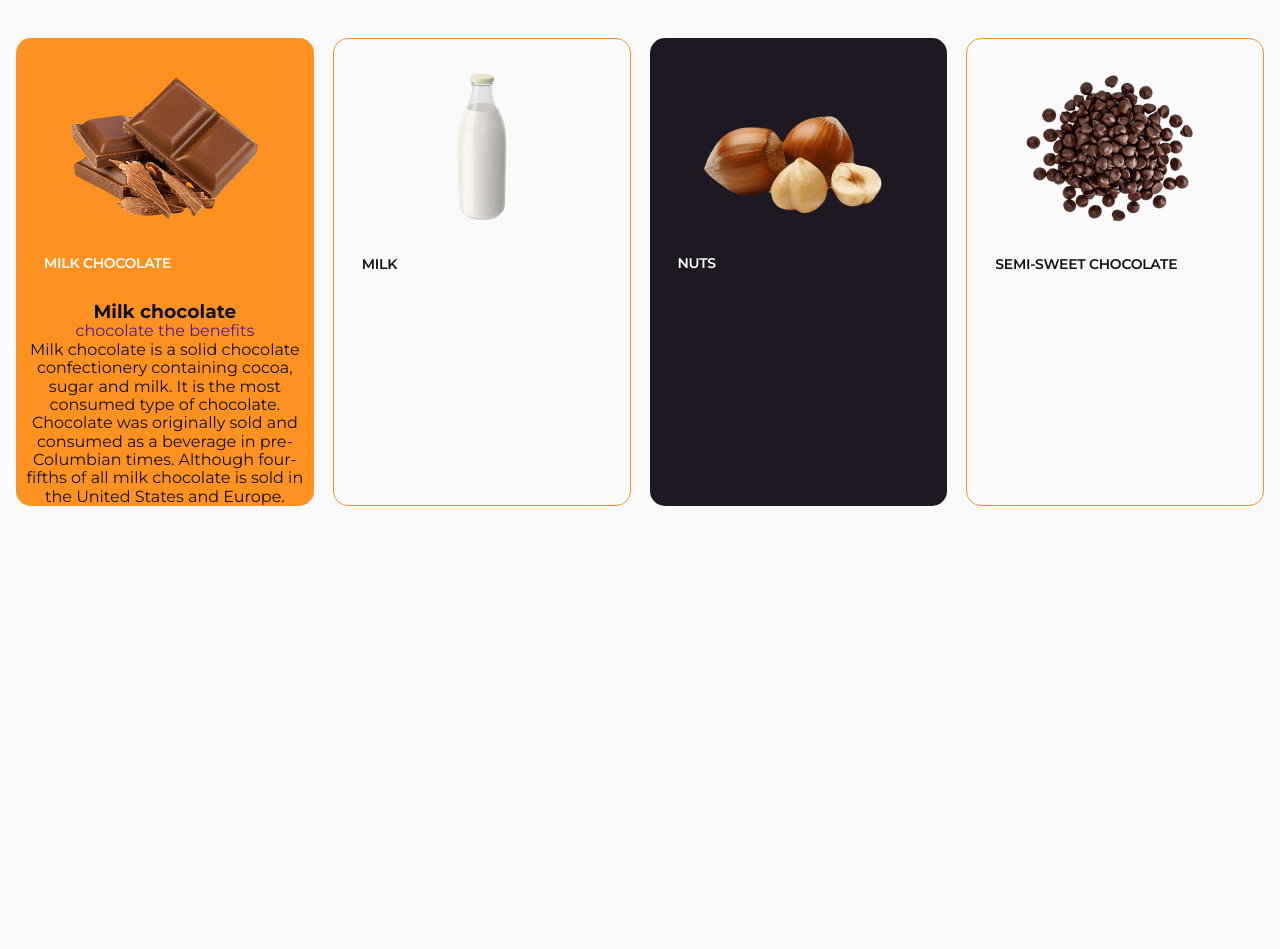
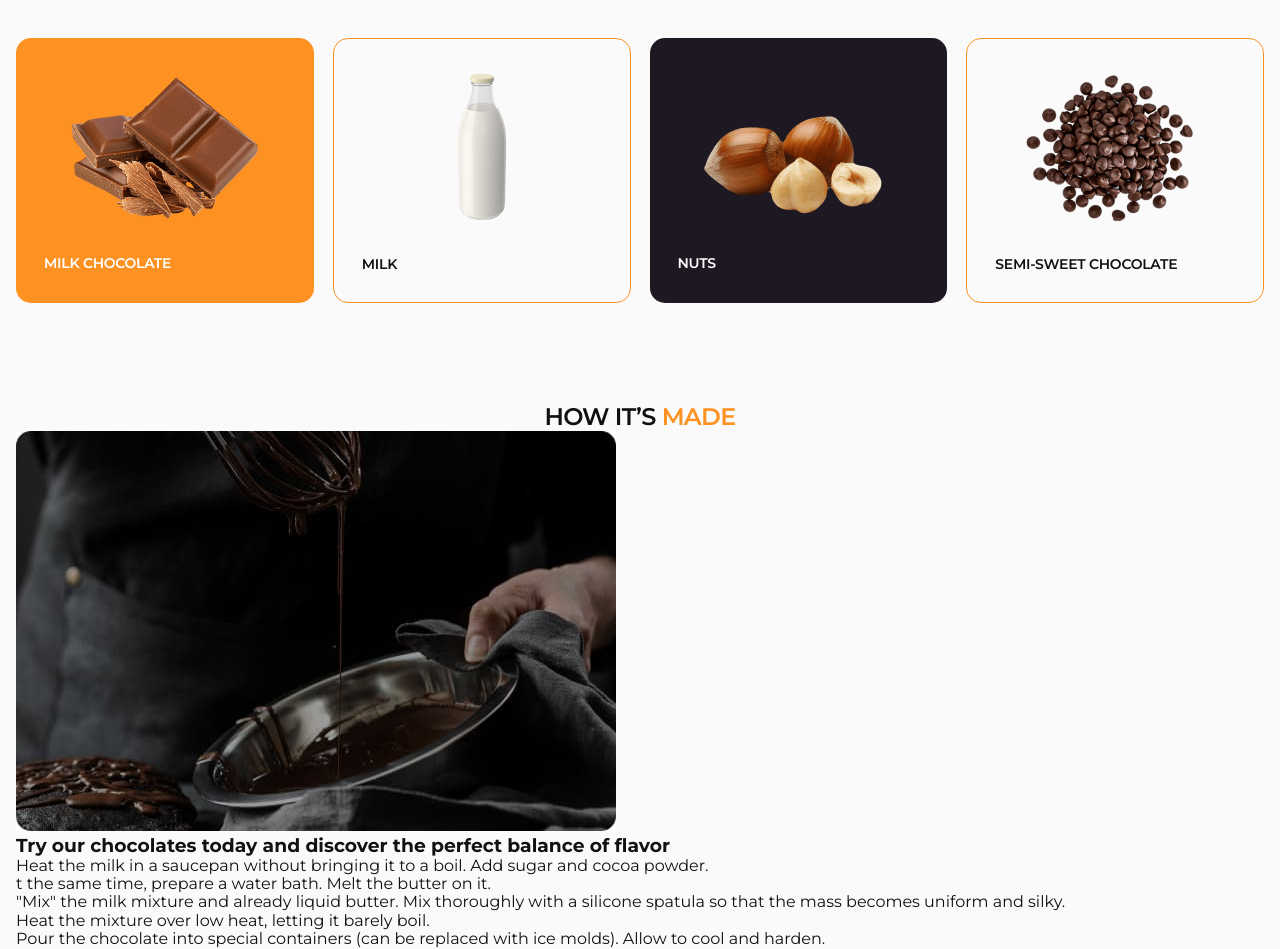
Before and after one commit to Irysichka/modul-1, a plain HTML site: page index.html in a window 1280 px wide. Shown: the part 1340-2289 px from the top of the page. Before the commit the page ends 1946 px from the top, so only its background shows below. Drawn offline with nearby package versions, Linux system fonts and the light colour scheme.

Commit message:
add new inf

```diff
--- a/css/styles.css
+++ b/css/styles.css
@@ -556,6 +556,8 @@ button {
   width: 335px;
   border-radius: 15px;
   border: 1px solid #fd9222;
+  position: relative;
+  overflow: hidden;
 }
 .taste-sensation-list-items:nth-child(1) {
   border: none;
@@ -620,26 +622,101 @@ button {
   }
 }
 /* #region overlay */
+@media screen and (max-width:1167px){
+  .overlay{
+    display: none;
+  }
+
+}
+@media  screen and (min-width:1168px) {
 .overlay {
- position:;
+ position:absolute;
  top: 0;
  left: 0;
+ transform: translateX(100%);
+ transition: transform 300ms ease-in-out;
+ background-color: #fafafa;
+ padding: 28px;
+}
+.taste-sensation-list-items:hover .overlay{
+ transform: translateX(0);
 }
 
-.overlay-title {}
+.overlay-title {
+  font-weight: 600;
+  font-size: 18px;
+  letter-spacing: -0.03em;
+  text-transform: uppercase;
+  color: #111;
+  margin-bottom: 8px;
+  text-align: start;
+}
+.overlay-link-cont{
+  display: flex;
+  gap: 6px;
+}
+.overlay-link {
+  display: block;
+    font-weight: 400;
+    font-size: 10px;
+    line-height: 1.2;
+    color: #fff;
+    background-color: #fd9222;
+  border-radius: 35px;
+    padding: 6px 16px;
+    width: 81px;
+    height: 24px;
+    margin-bottom: 14px;
+}
+.overlay-link.milk{
+  width: 54px;
+    height: 24px;
+}
+.overlay-link.nuts{
+width: 55px;
+height: 24px;}
 
-.overlay-link {}
+.overlay-link.sweet-chocolate{
+  width: 114px;
+    height: 24px;
+}
 
-.overlay-link-btn {}
+.overlay-link-btn {
+  border: 1px solid #fd9222;
+    border-radius: 35px;
+    width: 93px;
+    height: 24px;
+      font-weight: 400;
+      font-size: 10px;
+      line-height: 1.2;
+      color: #111;
+display: flex;
+align-items: center;
+justify-content: center;
+}
 
-.overlay-text {}
-
+.overlay-text {
+    font-weight: 400;
+    font-size: 14px;
+    line-height: 1.28571;
+    letter-spacing: -0.02em;
+    color: #111;
+    text-align: start;
+}
+}
 
 /* #endregion overlay */
 
 /* #endregion TASTE SENSATION  */
+/* #region How it`s made */
+
+
+
+
+/* #endregion How it`s made */
+
+
 /* #region Footer  */
-
 .footer {
   background-color: #1e1823;
 }
--- a/index.html
+++ b/index.html
@@ -178,8 +178,10 @@
             <h3 class="taste-sensation-picture-name picture-name">MILK CHOCOLATE</h3>
             <div class="overlay">
               <h3 class="overlay-title">Milk chocolate</h3>
-              <a class="overlay-link" href="">chocolate</a>
-              <a class="overlay-link-btn" href="">the benefits</a>
+              <div class="overlay-link-cont">
+                <a class="overlay-link" href="">chocolate</a>
+                <a class="overlay-link-btn" href="">the benefits</a>
+              </div>
               <p class="overlay-text">Milk chocolate is a solid chocolate confectionery containing cocoa, sugar and
                 milk. It is the most
                 consumed type of
@@ -191,26 +193,62 @@
           <li class="taste-sensation-list-items">
             <img class="taste-sensation-picture" src="./images/milk.png" alt="Milk" />
             <h3 class="taste-sensation-picture-name">MILK</h3>
+            <div class="overlay">
+              <h3 class="overlay-title">Milk</h3>
+              <div class="overlay-link-cont">
+                <a class="overlay-link milk" href="">milk</a>
+                <a class="overlay-link-btn" href="">the benefits</a>
+              </div>
+              <p class="overlay-text">Milk is a white liquid food produced by the mammary glands of mammals. It is the
+                primary source of nutrition for young
+                mammals (including breastfed human infants) before they are able to digest solid food.Early-lactation
+                milk, which is
+                called colostrum, contains antibodies that strengthen the immune system.</p>
+            </div>
           </li>
           <li class="taste-sensation-list-items">
             <img class="taste-sensation-picture" src="./images/nuts.png" alt="Nuts" />
             <h3 class="taste-sensation-picture-name picture-name">NUTS</h3>
+            <div class="overlay">
+              <h3 class="overlay-title">Nuts</h3>
+              <div class="overlay-link-cont">
+                <a class="overlay-link nuts" href="">nuts</a>
+                <a class="overlay-link-btn" href="">the benefits</a>
+              </div>
+              <p class="overlay-text">Almonds, pistachios, and walnuts are some types of nuts that contain healthy
+                nutrients. When eaten as part of a
+                nutrient-dense diet, these 9 nuts may offer benefits such as reducing your risk of heart disease.
+                They’re a good source
+                of fiber, healthy fats, and plant protein. Plus, they’re great on their own.</p>
+            </div>
           </li>
           <li class="taste-sensation-list-items">
             <img class="taste-sensation-picture" src="./images/semi.png" alt="Semi-sweet chocolate" />
             <h3 class="taste-sensation-picture-name">SEMI-SWEET CHOCOLATE</h3>
+            <div class="overlay">
+              <h3 class="overlay-title">semi - sweet chocolate</h3>
+              <div class="overlay-link-cont">
+                <a class="overlay-link sweet-chocolate" href="">sweet chocolate</a>
+                <a class="overlay-link-btn" href="">the benefits</a>
+              </div>
+              <p class="overlay-text">Semi-sweet chocolate has a cocoa solid content of 35 to 65%. One of the best ways
+                to gain an understanding of this type
+                of chocolate is to compare it to a different type of chocolate. Semisweet is darker than milk chocolate.
+                In a taste
+                comparison, it has a slightly bitter taste whereas milk chocolate is sweeter.</p>
+            </div>
           </li>
         </ul>
       </div>
     </section>
     <!-- #endregion TASTE SENSATION-->
     <!-- #region How it`s made-->
-    <section id="made" class="hidden">
+    <section id="made" class="">
       <div class="container">
-        <h2 class="section-title">
+        <h2 class="section-title made-title">
           HOW IT’S <span class="orange">MADE</span>
         </h2>
-        <img src="./images/image.jpg" alt="image" width="600" height="400" />
+        <img class="made-img" src="./images/image.jpg" alt="image" width="600" height="400" />
         <h3>
           Try our chocolates today and discover the perfect balance of flavor
         </h3>
```
